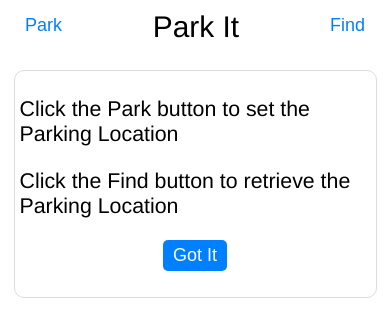
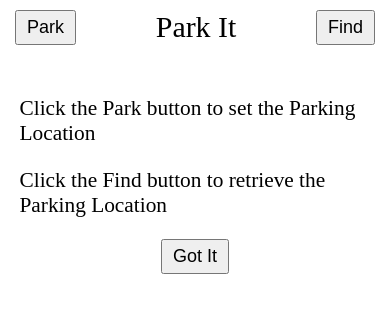
Before and after one commit to jeffreyjseamanppu/parkitapp, a plain HTML site: page index.html in a window 390 px wide. Drawn offline with Linux system fonts and the light colour scheme; some packages are replaced by stand-ins of ours.

Commit message:
updating the index code

```diff
--- a/index.html
+++ b/index.html
@@ -1,17 +1,14 @@
-<!DOCTYPE html>
-
 <html>
     <head>
         <title>Park It</title>
         <meta charset="UTF-8">
         <meta name="viewport" content="width=device-width, initial-scale=1.0">
         <link type="text/css" rel="stylesheet" href="parkIt.css" />
-        <link type="text/css" rel="stylesheet" href="parkItios.css" />
         <script type="text/javascript" src="https://maps.googleapis.com/maps/api/js?key=AIzaSyDK2Du7rvxW4d4NQmKg8qAyxaZ0dGgaY5k"></script>
         <script type="text/javascript" src="parkIt.js"></script>
         <script type="text/javascript" src="cordova.js"></script>
     </head>
-    <body>
+    <body onLoad="init()">
         <div id="navbar">
             <button id="park" onClick="setParkingLocation()">Park</button>
             Park It
```
